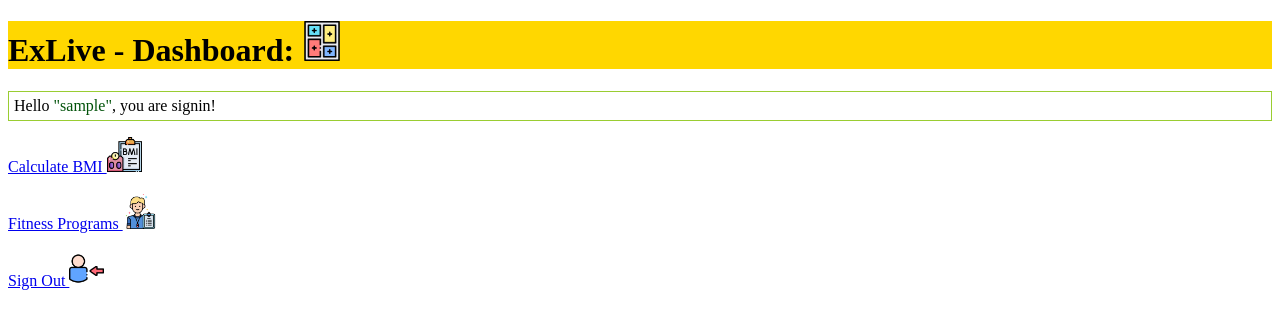
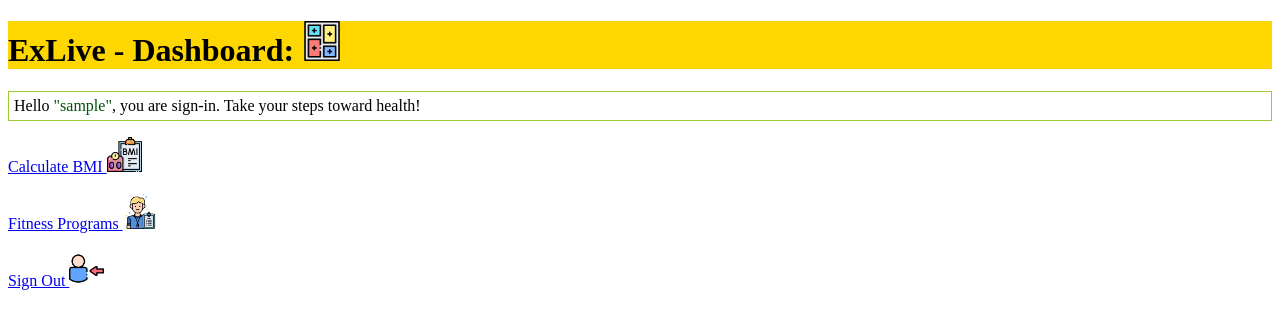
Before and after one commit to AminAvan/my-workout-app, a Flask app: page /dashboard in a window 1280 px wide. Shown: the top 329 px of the page. Run offline with Flask 3, Linux system fonts and the light colour scheme; the visitor is signed in with stand-in values (Sample User, id 1); some libraries are stand-ins or nearby versions.

Commit message:
change 135

```diff
--- a/templates/dashboard_page.html
+++ b/templates/dashboard_page.html
@@ -12,7 +12,7 @@
     </h1>
 
     <p style="border: 1px solid yellowgreen; padding: 5px; font-size: 25;">
-        Hello <span style="color: rgb(1, 82, 9);">"{{usr_nme}}"</span>, you are signin!
+        Hello <span style="color: rgb(1, 82, 9);">"{{usr_nme}}"</span>, you are sign-in. Take your steps toward health!
     </p>
 
     <a href="{{url_for('user_bmi')}}">
```
